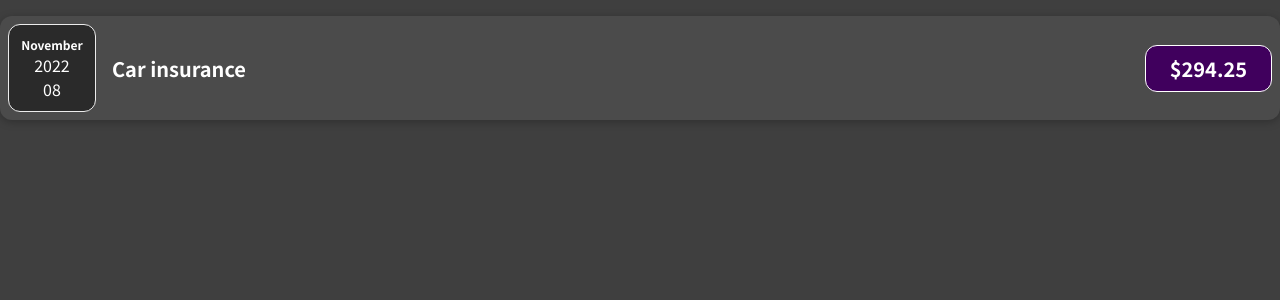
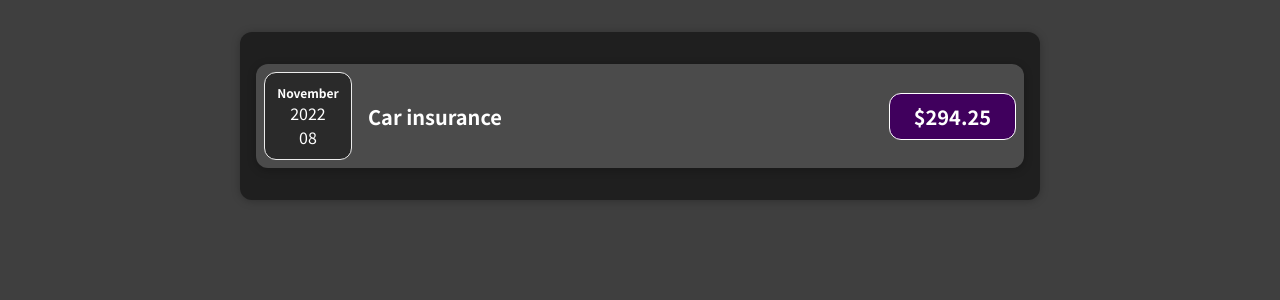
Before and after one commit to mahyarErshad/React-expense-manager-, a React (Create React App) app: page / in a window 1280 px wide. Shown: the top 300 px of the page. Built offline with nearby package versions, Linux system fonts and the light colour scheme.

Commit message:
Added a wrapper

```diff
--- a/src/components/ExpenseItem/ExpenseItem.jsx
+++ b/src/components/ExpenseItem/ExpenseItem.jsx
@@ -7,6 +7,7 @@ function ExpenseItem() {
   const day = date.toLocaleString("en-US", { day: "2-digit" });
   const year = date.getFullYear();
   return (
+    <div className="expenses">
       <div className="expense-item">
         <div className="expense-date">
           <div className="expense-date__month">{month}</div>
@@ -18,6 +19,7 @@ function ExpenseItem() {
           <h3 className="expense-item__price">$294.25</h3>
         </div>
       </div>
+    </div>
   );
 }
 
```
Also changed, not shown: 1 other file (tests, documents, lock files or other folders). Lines whose indentation alone changed are shown as unchanged.
